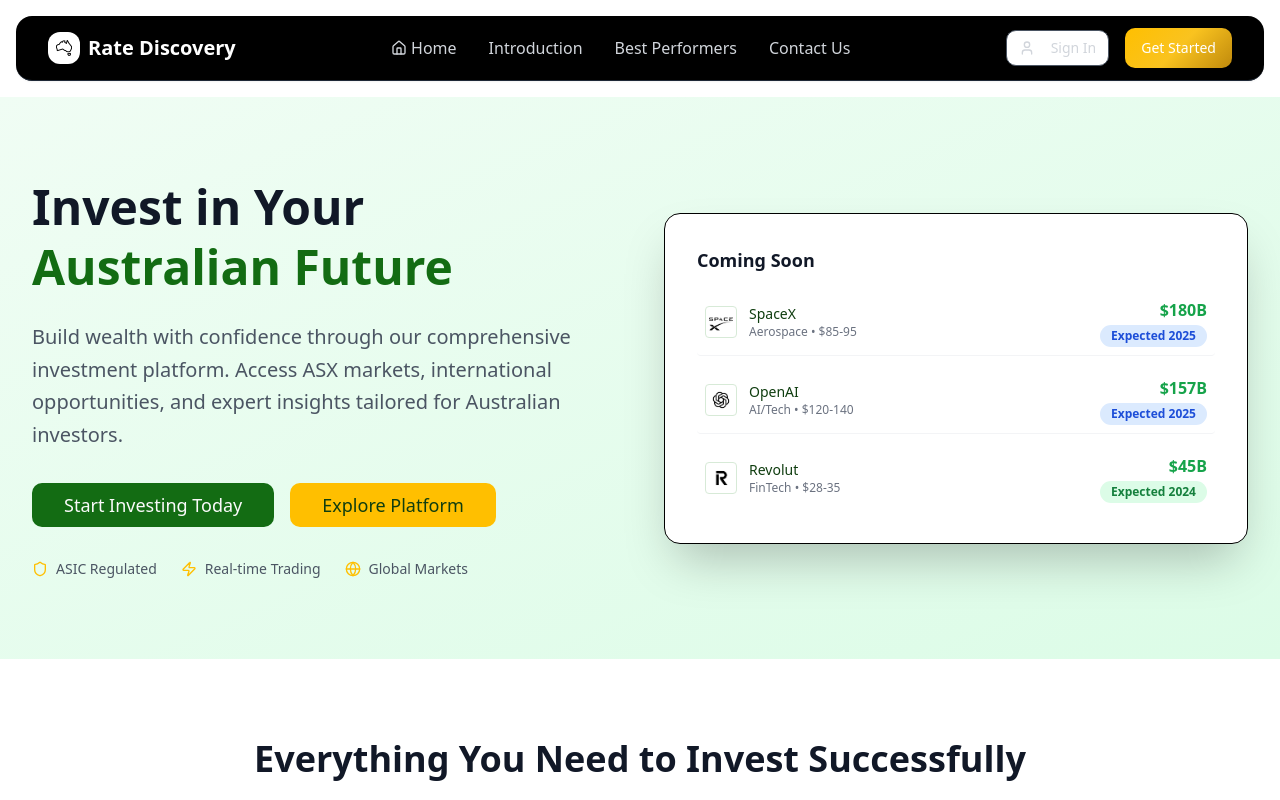
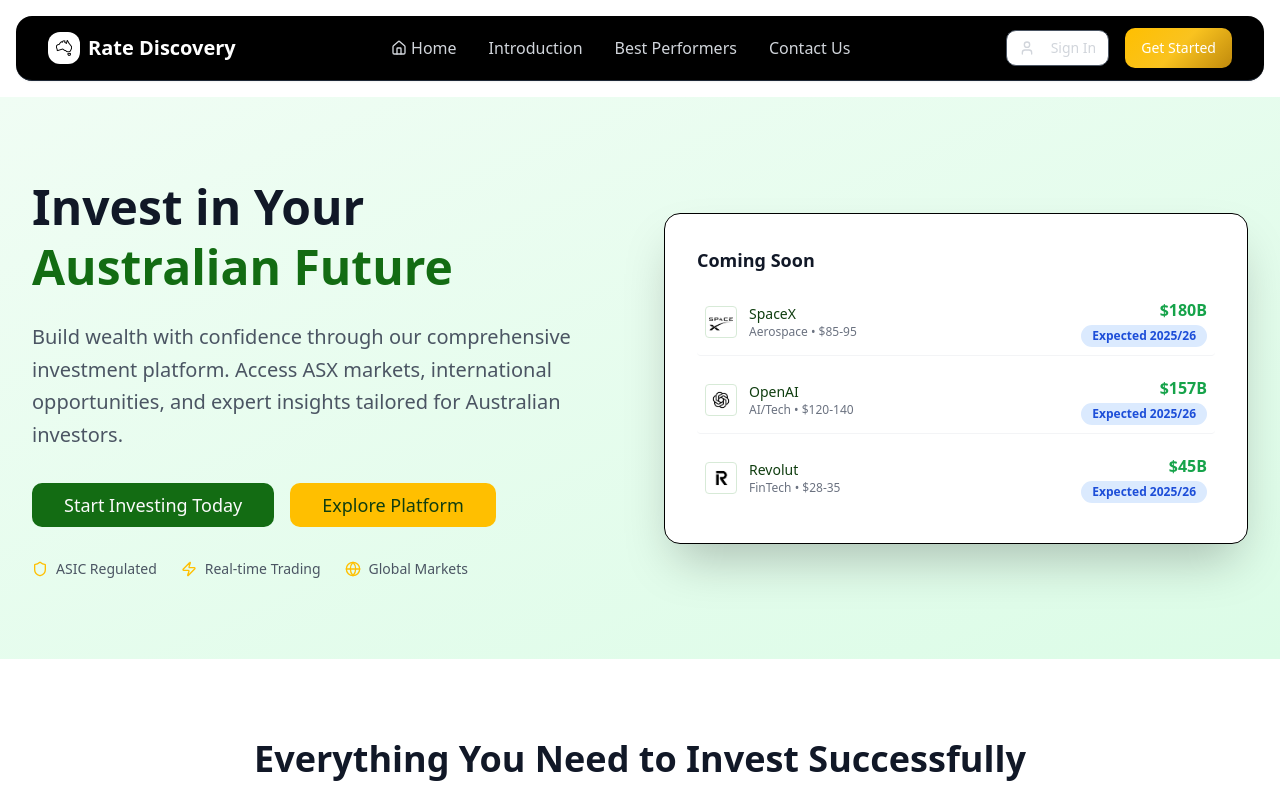
Before and after one commit to webdzignz/aussie-investor-vibe-shift, a React (Vite) app: page /private-equity in a window 1280 px wide. Shown: the top 800 px of the page. Built offline with nearby package versions, Linux system fonts and the light colour scheme.

Commit message:
Update IPO expected dates
Update the expected IPO dates in the hero box to 2025/26.

```diff
--- a/src/components/Hero.tsx
+++ b/src/components/Hero.tsx
@@ -10,7 +10,7 @@ const Hero = ({ showIPOs = false }: { showIPOs?: boolean }) => {
       logo: "/lovable-uploads/0373420a-1f6b-4839-b969-8262802a98ed.png",
       name: "SpaceX",
       valuation: "$180B",
-      status: "Expected 2025",
+      status: "Expected 2025/26",
       statusColor: "bg-blue-100 text-blue-700",
       sector: "Aerospace",
       expectedPrice: "$85-95",
@@ -21,7 +21,7 @@ const Hero = ({ showIPOs = false }: { showIPOs?: boolean }) => {
       logo: "/lovable-uploads/0fbba8a6-e14b-4a92-b576-62e38d4c60b4.png",
       name: "OpenAI",
       valuation: "$157B",
-      status: "Expected 2025",
+      status: "Expected 2025/26",
       statusColor: "bg-blue-100 text-blue-700",
       sector: "AI/Tech",
       expectedPrice: "$120-140",
@@ -32,8 +32,8 @@ const Hero = ({ showIPOs = false }: { showIPOs?: boolean }) => {
       logo: "/lovable-uploads/5f571af0-9556-41dc-a8e8-f3bd38d39d4c.png",
       name: "Revolut",
       valuation: "$45B",
-      status: "Expected 2024",
-      statusColor: "bg-green-100 text-green-700",
+      status: "Expected 2025/26",
+      statusColor: "bg-blue-100 text-blue-700",
       sector: "FinTech",
       expectedPrice: "$28-35",
       id: "revolut"
```
